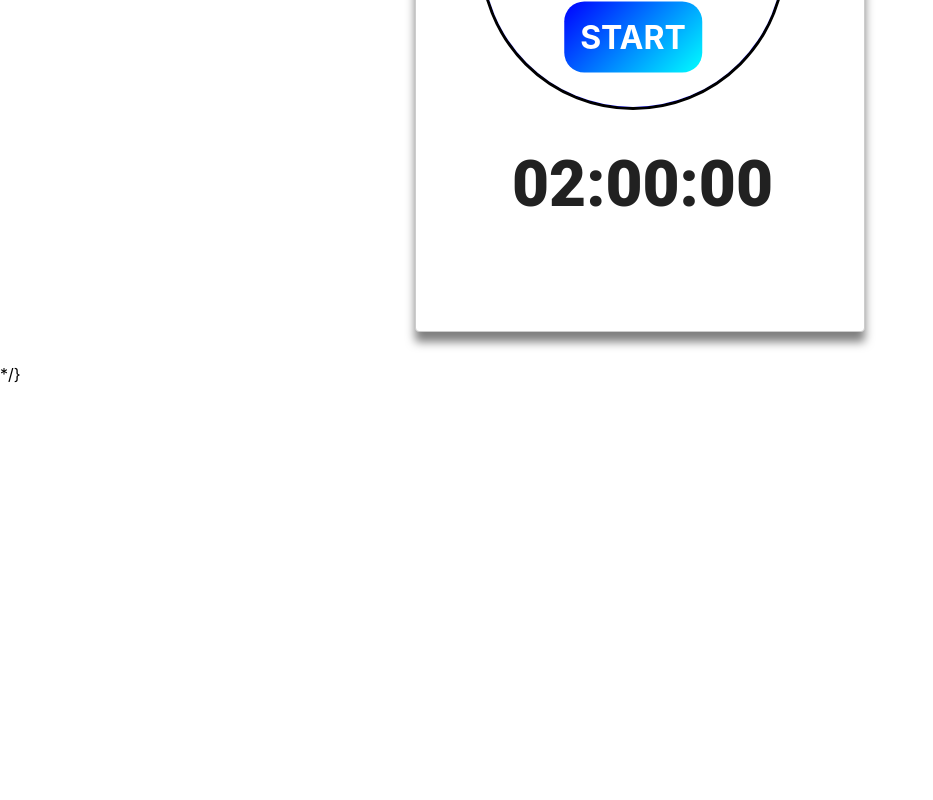
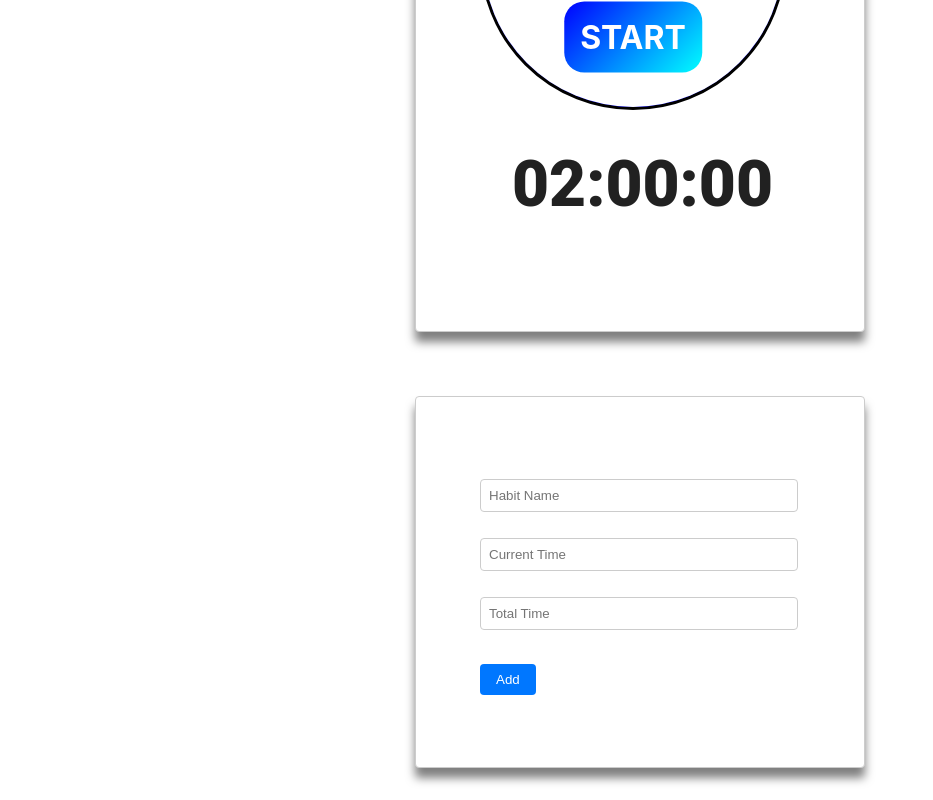
Before and after one commit to DeviPrasadUpadhyay/Elite, a React (Create React App) app: page / in a window 1280 px wide. Shown: the part 2000-2800 px from the top of the page, without its empty margins (0-933 px from the left). Before the commit the page ends 2384 px from the top, so only its background shows below. Built offline with nearby package versions, Linux system fonts and the light colour scheme.

Commit message:
Added form and reflect in UI

```diff
--- a/src/Components/pages/ProgressRow.css
+++ b/src/Components/pages/ProgressRow.css
@@ -13,3 +13,26 @@
     gap: 20px;
     width: 100%;
   }
+
+
+  .form-container {
+    display: flex;
+    flex-wrap: wrap;
+    gap: 10px;
+    align-items: center;
+    margin-top: 10px;
+  }
+
+  .add-button {
+    background-color: #ccc;
+    border: none;
+    color: #fff;
+    font-size: 20px;
+    width: 40px;
+    height: 40px;
+    border-radius: 50%;
+    display: flex;
+    align-items: center;
+    justify-content: center;
+    cursor: pointer;
+  }
--- a/src/Components/pages/Tracker.js
+++ b/src/Components/pages/Tracker.js
@@ -1,8 +1,9 @@
-import React from 'react';
+import React, { useState } from 'react';
 import styled from 'styled-components';
 import { useSpring, animated } from 'react-spring';
 import CircularProgress from './Circular_progress';
 import './ProgressRow.css';
+import { Typography, Card, CardContent } from "@mui/material";
 
 const NavbarContainer = styled(animated.nav)`
   display: flex;
@@ -45,10 +46,15 @@ const Tracker = () => {
   });
 
 
-  const hours = 120;
-  const totalHours = 360;
-  const angle = 20;// Math.PI * 2 * 0.1;
-  const color = 'green';
+  const INIT_DATA = [
+    { id: "1", currentTime: "03:00:34", totalTime: "120:00:00", habitName: "GYM" },
+    { id: "2", currentTime: "10:00:34", totalTime: "120:00:00", habitName: "Coding" },
+    { id: "3", currentTime: "00:00:03", totalTime: "00:00:07", habitName: "Tracker" },
+    { id: "4", currentTime: "00:01:00", totalTime: "02:00:00", habitName: "Power" }
+  ];
+
+  const [data, setData] = useState(INIT_DATA);
+  console.log("rerendring length : ", data, data.length);
 
   const ProgressRow = ({ progressData, componentsPerRow }) => {
     componentsPerRow = 3;
@@ -68,24 +74,101 @@ const Tracker = () => {
       ));
     };
 
+    const [showForm, setShowForm] = useState(true);
+    const [habitName, setHabitName] = useState("");
+    const [currentTime, setCurrentTime] = useState("");
+    const [totalTime, setTotalTime] = useState("");
+
+    const toggleForm = () => {
+      setShowForm((prevShowForm) => !prevShowForm);
+    };
+
+    const handleHabitNameChange = (e) => {
+      setHabitName(e.target.value);
+    };
+
+    const handleCurrentTimeChange = (e) => {
+      setCurrentTime(e.target.value);
+    };
+
+    const handleTotalTimeChange = (e) => {
+      setTotalTime(e.target.value);
+    };
+
+
+    const handleFormSubmit = (e) => {
+      e.preventDefault();
+
+      // Create a new progress item
+      const newItem = {
+        id: data.length + 1, // Generate a unique ID for the item
+        habitName,
+        currentTime,
+        totalTime,
+      };
+
+      // Add the new progress item to the data array
+      // const updatedProgressData = [...progressData, newItem];
+
+      // Update the progress data
+      // (you can replace this with your own logic to handle state updates)
+      // console.log(updatedProgressData);
+      setData([...data, newItem]);
+
+      // Reset the form inputs
+      setHabitName("");
+      setCurrentTime("");
+      setTotalTime("");
+
+      // Hide the form
+      setShowForm(false);
+    };
+
     return (
-      <div className="progress-container">
-        {[...Array(numRows)].map((_, index) => (
-          <div className="progress-row" key={index}>
-            {getComponentsForRow(index)}
-          </div>
-        ))}
-      </div>
+      <>
+        <div className="progress-container">
+          {[...Array(numRows)].map((_, rowIndex) => (
+            <div className="progress-row" key={rowIndex}>
+              {getComponentsForRow(rowIndex)}
+            </div>
+          ))}
+        </div>
+
+        {showForm ? (
+          <Card className="card" style={{ padding: "", margin: "", width: '22rem', boxShadow: "0px 10px 10px rgba(0, 0, 0, 0.5)" }}>
+            <CardContent>
+              <form className="form-container" onSubmit={handleFormSubmit}>
+                <input
+                  type="text"
+                  placeholder="Habit Name"
+                  value={habitName}
+                  onChange={handleHabitNameChange}
+                />
+                <input
+                  type="text"
+                  placeholder="Current Time"
+                  value={currentTime}
+                  onChange={handleCurrentTimeChange}
+                />
+                <input
+                  type="text"
+                  placeholder="Total Time"
+                  value={totalTime}
+                  onChange={handleTotalTimeChange}
+                />
+                <button type="submit">Add</button>
+              </form>
+            </CardContent>
+          </Card>
+        ) : (
+          <button className="add-button" onClick={toggleForm}>
+            +
+          </button>
+        )}
+      </>
     );
   };
 
-  const data = [{ id: "1", currentTime: "03:00:34", totalTime: "120:00:00", habitName: "GYM" }, {
-    id: "2", currentTime: "10:00:34", totalTime: "120:00:00", habitName: "Coding"
-  }, {
-    id: "3", currentTime: "00:00:03", totalTime: "00:00:07", habitName: "Tracker"
-  }, {
-    id: "4", currentTime: "00:01:00", totalTime: "02:00:00", habitName: "Power"
-  }];
 
 
   return (
@@ -98,19 +181,7 @@ const Tracker = () => {
         <LoginButton style={buttonAnimationProps}>Login</LoginButton>
       </NavbarContainer>
 
-      {/* <CircularProgress hours={2} totalHours={7} />
-      <CircularProgress hours={2} totalHours={8} />
-      <CircularProgress hours={hours} totalHours={totalHours} /> */}
-      {/* <CircularProgress progress={angle} /> */}
       <ProgressRow progressData={data} componentsPerRow={3} />
-      {/* <CircularProgress currentTime={"30:00:34"} totalTime={"120:00:00"} habitName={"GYM"} />
-      <CircularProgress currentTime={"10:00:34"} totalTime={"120:00:00"} habitName={"Coding"} />
-      <CircularProgress currentTime={"00:00:02"} totalTime={"00:00:15"} habitName={"Tracker"} />
-      <CircularProgress currentTime={"00:00:02"} totalTime={"00:00:05"} habitName={"Tracker"} /> */} */}
-      {/* {data.map(ele => <CircularProgress currentTime={ele.currentTime} totalTime={ele.totalTime} habitName={ele.habitName} />)}
-      {/* TODO Add a plus button to create habit with currentTime, totalTime, HabitName */}
-      {/* TODO: Enable Start, Stop */}
-      {/* TODO enable flex to put these in container in row first  */}
     </>
   );
 };
```
